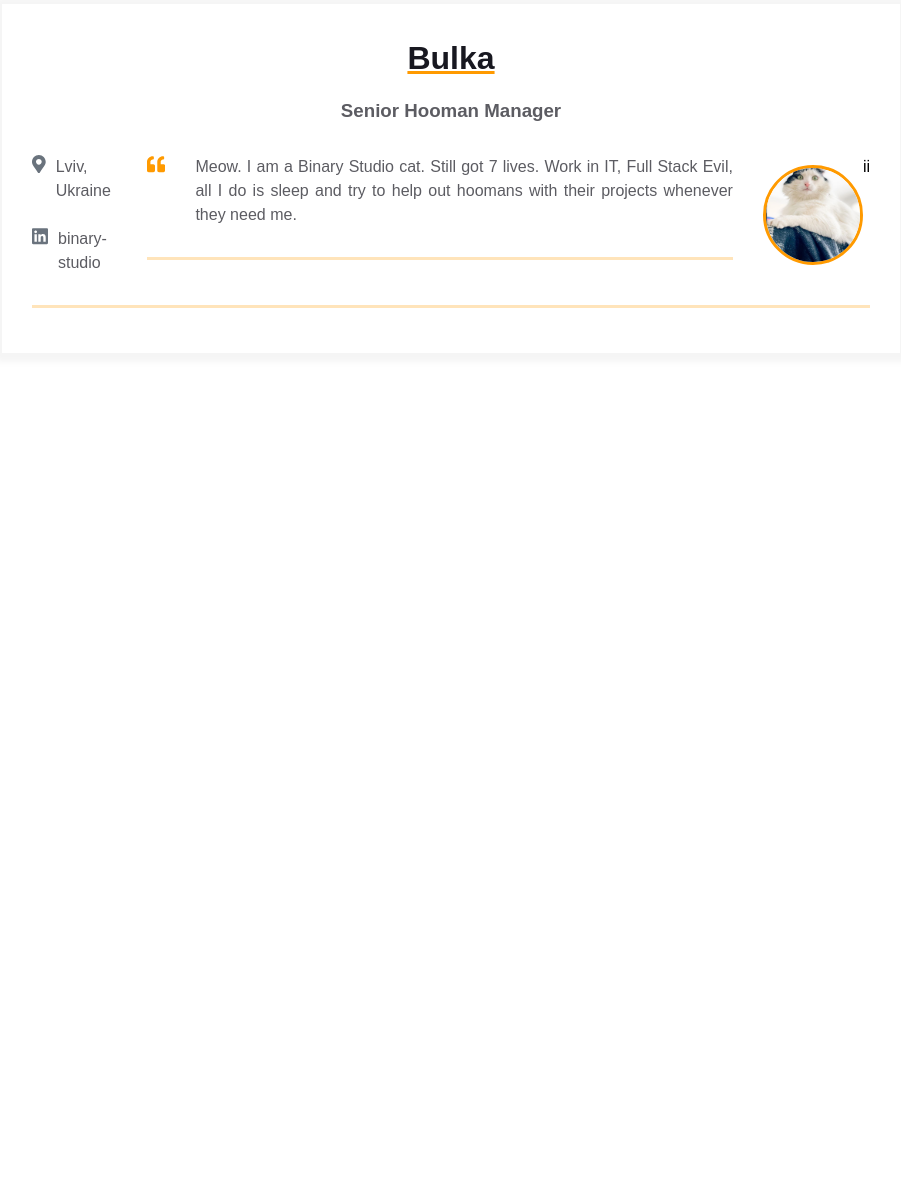
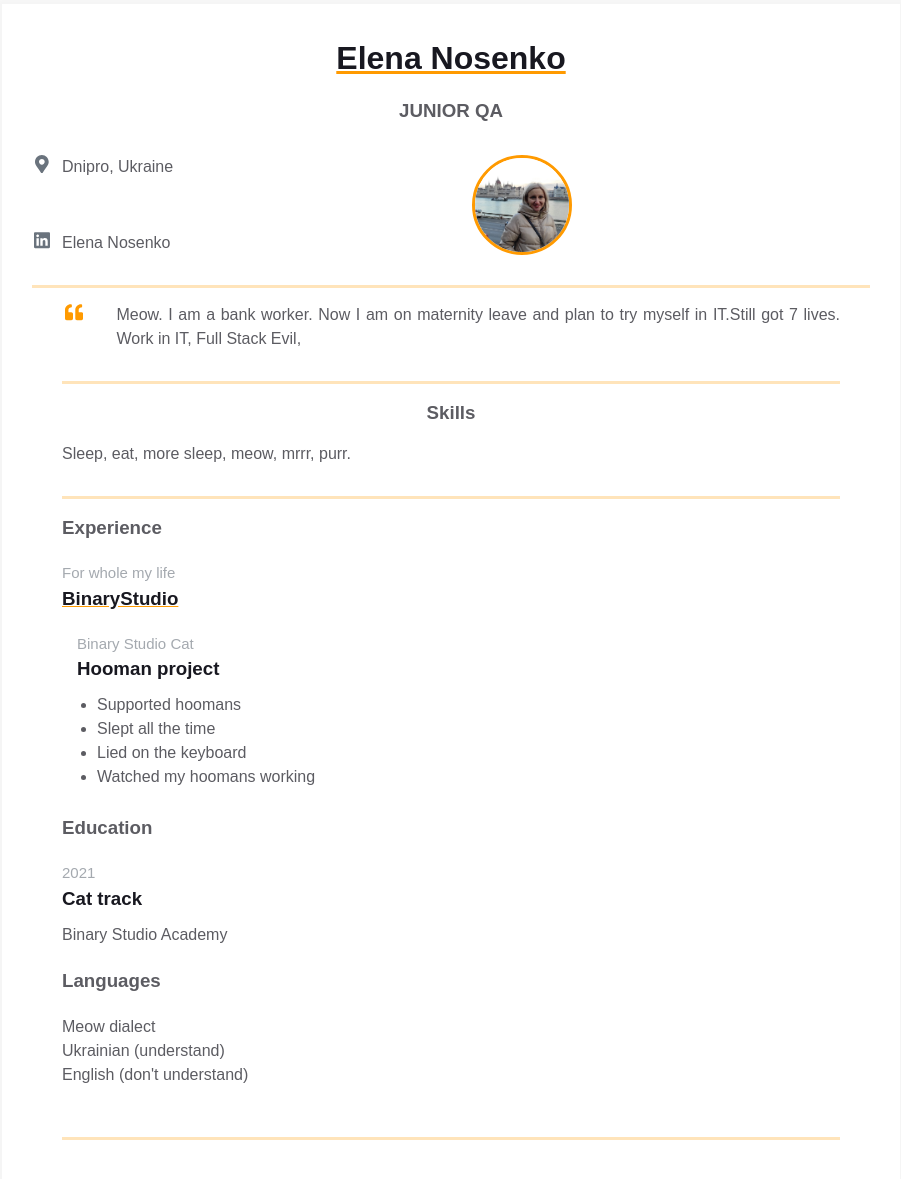
Before and after one commit to lina2989/homepage, a plain HTML site: page index.html in a window 1280 px wide. Shown: the part 71-1250 px from the top of the page, without its empty margins (189-1090 px from the left). Before the commit the page ends 800 px from the top, so only its background shows below. Drawn offline with Linux system fonts and the light colour scheme.

Commit message:
Updated information in resume

```diff
--- a/index.html
+++ b/index.html
@@ -8,14 +8,14 @@ index.html
    <title>Résumé</title>
  </head>
  <body>
-
   <main>
   <div class="resume">
     <div class="container">
       <div class="resume__block">
-        <h1 class="contact-info__header">Bulka</h1>
-        <h3 class="contact-info__sub-header">Senior Hooman Manager</h3>
+        <h1 class="contact-info__header">Elena Nosenko</h1>
+        <h3 class="contact-info__sub-header">JUNIOR QA</h3>
         <div class="contact_info_container fh">
+
           <div class="contact-info__block">
             <a href="" rel="author" class="contact-info__item">
               <div class="contact-info__item-icon-wrapper">
@@ -25,7 +25,7 @@ index.html
                   </path>
                 </svg>
               </div>
-              <span>Lviv, Ukraine</span>
+              <span>Dnipro, Ukraine</span>
             </a>
             <a href="https://ua.linkedin.com/company/binary-studio_241166" rel="author" class="contact-info__item">
               <div class="contact-info__item-icon-wrapper">
@@ -35,8 +35,16 @@ index.html
                   </path>
                 </svg>
               </div>
-              <span>binary-studio</span>
+              <span>Elena Nosenko</span>
             </a>
+          </div>
+
+          <div class="contact-info__block contact-info__block--center">
+            <img class="contact-info__avatar" src="assets/foto.jpg" alt="Avatar">
+          </div>
+
+          <div class="contact-info__block"></div>
+        </div>
           </div>
           <div class="container">
             <div class="resume__block">
@@ -49,21 +57,87 @@ index.html
                   </svg>
                 </div>
                 <p class="intro_text">Meow.
-                  I am a Binary Studio cat. Still got 7 lives. Work in IT, Full Stack Evil,
-                  all I do is sleep and try to help out hoomans with their projects whenever
-                  they need me.
+                  I am a bank worker. Now I am on maternity leave and plan to try myself in IT.Still got 7 lives. Work in IT, Full Stack Evil,
+
                 </p>
               </div>
             </div>
           </div>
-          <div class="contact-info__block contact-info__block--center">
-            <img class="contact-info__avatar" src="assets/avatar.png" alt="Avatar">
+          <div class="container">
+            <div class="resume__block">
+              <div class="skills">
+                <h3 class="skills__header">Skills</h3>
+                <p class="skills__text">Sleep, eat, more sleep, meow, mrrr, purr. </p>
+              </div>
+            </div>
           </div>
-іі          <div class="contact-info__block"></div>
+          <div class="container">
+            <div class="resume__block">
+              <div class="main-info fh">
+
+                <div class="experiences">
+
+                    <h3 class="experiences__header">Experience</h3>
+                    <div class="experiences__company">
+                      <div class="experiences__company-header">
+                        <span class="experiences__company-header-durability">For whole my life</span>
+                        <h3 class="experiences__company-header-name">BinaryStudio</h3>
+                      </div>
+
+                      <div class="experiences__company-project">
+                        <span class="experiences__company-project-role">Binary Studio Cat</span>
+                        <h3 class="experiences__company-project-name">Hooman project</h3>
+                        <ul class="experiences__company-project-responsibilities">
+                          <li>Supported hoomans</li>
+                          <li>Slept all the time</li>
+                          <li>Lied on the keyboard</li>
+                          <li>Watched my hoomans working</li>
+                        </ul>
+                      </div>
+                    </div>
+                  </div>
+                </div>
+
+
+                <div class="additional-info fv">
+
+                    <div class="additional-info__education">
+                      <h3 class="additional-info__education-header">Education</h3>
+                      <div class="additional-info__education-university">
+                        <span class="additional-info__education-university-durability">2021</span>
+                        <h3 class="additional-info__education-university-speciality">Cat track</h3>
+                        <p class="additional-info__education-university-name">Binary Studio Academy</p>
+                      </div>
+                    </div>
+
+                    <div class="additional-info__languages">
+                      <h3 class="additional-info__languages-header">Languages</h3>
+                      <p class="additional-info__languages-item">
+                        Meow dialect
+                      </p>
+                      <p class="additional-info__languages-item">
+                        Ukrainian (understand)
+                      </p>
+                      <p class="additional-info__languages-item">
+                        English (don't understand)
+                      </p>
+                    </div>
+
+
+
+                </div>
+              </div>
+            </div>
+          </div>
+
+
+          </div>
+
+
         </div>
       </div>
     </div>
-  </div>
+
 </main>
 </div>
 </body>
```
Also changed, not shown: assets/foto.jpg (added).
